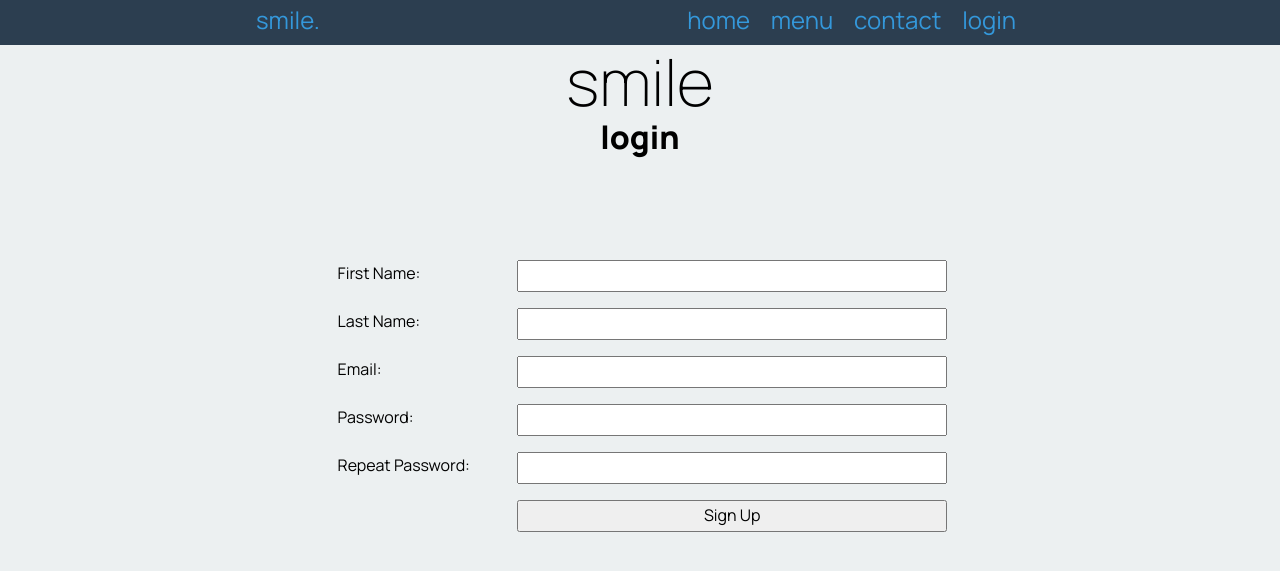
After one commit to Joshua-Butterfield/smile, a Flask app: page /signup in a window 1280 px wide. The commit adds this page. Shown: the top 571 px of the page. Run offline with Flask 2, Linux system fonts and the light colour scheme.

Commit message:
Signup is enabled

```diff
--- a/app.py
+++ b/app.py
@@ -1,6 +1,24 @@
-from flask import Flask, render_template
+from flask import Flask, render_template, request, redirect
+import sqlite3
+from sqlite3 import Error
 
+DATABASE = "C:/Users/18016/OneDrive - Wellington College/Smile/smile.db"
 app = Flask(__name__)
+
+
+def create_connection(db_file):
+    """
+    Create a connection with the database
+    parameter: name of the database file
+    returns: a connection to the file
+    """
+    try:
+        connection = sqlite3.connect(db_file)
+        return connection
+    except Error as e:
+        print(e)
+    return None
+
 
 
 @app.route('/')
@@ -10,7 +28,14 @@ def render_homepage():
 
 @app.route('/menu')
 def render_menu_page():
-    return render_template('menu.html')
+    con = create_connection(DATABASE)
+    query = "SELECT name, description, volume, price, image FROM product"
+    cur = con.cursor()  # Create cursor to run the query
+    cur.execute(query)  # Runs the query
+    product_list = cur.fetchall()
+    print(product_list)
+    con.close()
+    return render_template('menu.html', products=product_list)
 
 
 @app.route('/contact')
@@ -18,4 +43,40 @@ def render_contact_page():
     return render_template('contact.html')
 
 
+@app.route('/login', methods=['Get', 'Post'])
+def render_login_page():
+    return render_template('login.html')
+
+
+@app.route('/signup', methods=['Get', 'Post'])
+def render_signup_page():
+    if request.method == 'POST':
+        print(request.form)
+        fname = request.form.get('fname').title().strip()
+        lname = request.form.get('lname').title().strip()
+        email = request.form.get('email').lower().strip()
+        password = request.form.get('password')
+        password2 = request.form.get('password2')
+
+        # Check to see whether the passwords match
+        if password != password2:
+            return redirect('/signup?error=Passwords+do+not+match')
+
+        if len(password) < 8:
+            return redirect('/signup?error=Password+must+be+at+least+8+character')
+
+
+        con = create_connection(DATABASE)
+
+        query = "INSERT INTO customer (fname, lname, email, password) VALUES(?, ?, ?, ?)"
+
+        cur = con.cursor()
+        cur.execute(query, (fname, lname, email, password))
+        con.commit()
+        con.close()
+        return redirect('/login')  #takes user back to the login page
+
+    return render_template('signup.html')
+
+
 app.run(host='0.0.0.0', debug=True)
--- a/templates/base.html
+++ b/templates/base.html
@@ -18,6 +18,7 @@
             <a href="/">home</a>
             <a href="/menu">menu</a>
             <a href="/contact">contact</a>
+            <a href="/login">login</a>
         </div>
     </div>
 </nav>
--- /dev/null
+++ b/templates/signup.html
@@ -0,0 +1,33 @@
+{% extends "base.html" %}
+
+{% block pageheading %}login{% endblock %}
+
+{% block main %}
+<form class="myform" method="post">
+    <div class="form-group">
+        <div class ="form-label">First Name:</div>
+        <div class="form-element"><input type="text" id="fname" name="fname"></div>
+    </div>
+    <div class="form-group">
+        <div class ="form-label">Last Name:</div>
+        <div class="form-element"><input type="text" id="lname" name="lname"></div>
+    </div>
+    <div class="form-group">
+        <div class ="form-label">Email:</div>
+        <div class="form-element"><input type="email" id="email" name="email"></div>
+    </div>
+    <div class="form-group">
+        <div class ="form-label">Password:</div>
+        <div class="form-element"><input type="password" id="password" name="password"></div>
+    </div>
+    <div class="form-group">
+        <div class ="form-label">Repeat Password:</div>
+        <div class="form-element"><input type="password" id="password2" name="password2"></div>
+    </div>
+    <div class="form-group">
+        <div class ="form-label"></div>
+        <div class="form-element"><input type="submit" value="Sign Up"></div>
+    </div>
+
+</form>
+{% endblock %}
```
Also changed, not shown: templates/login.html (added, +21 -0 lines), templates/menu.html (+11 -1 lines), smile.db.
